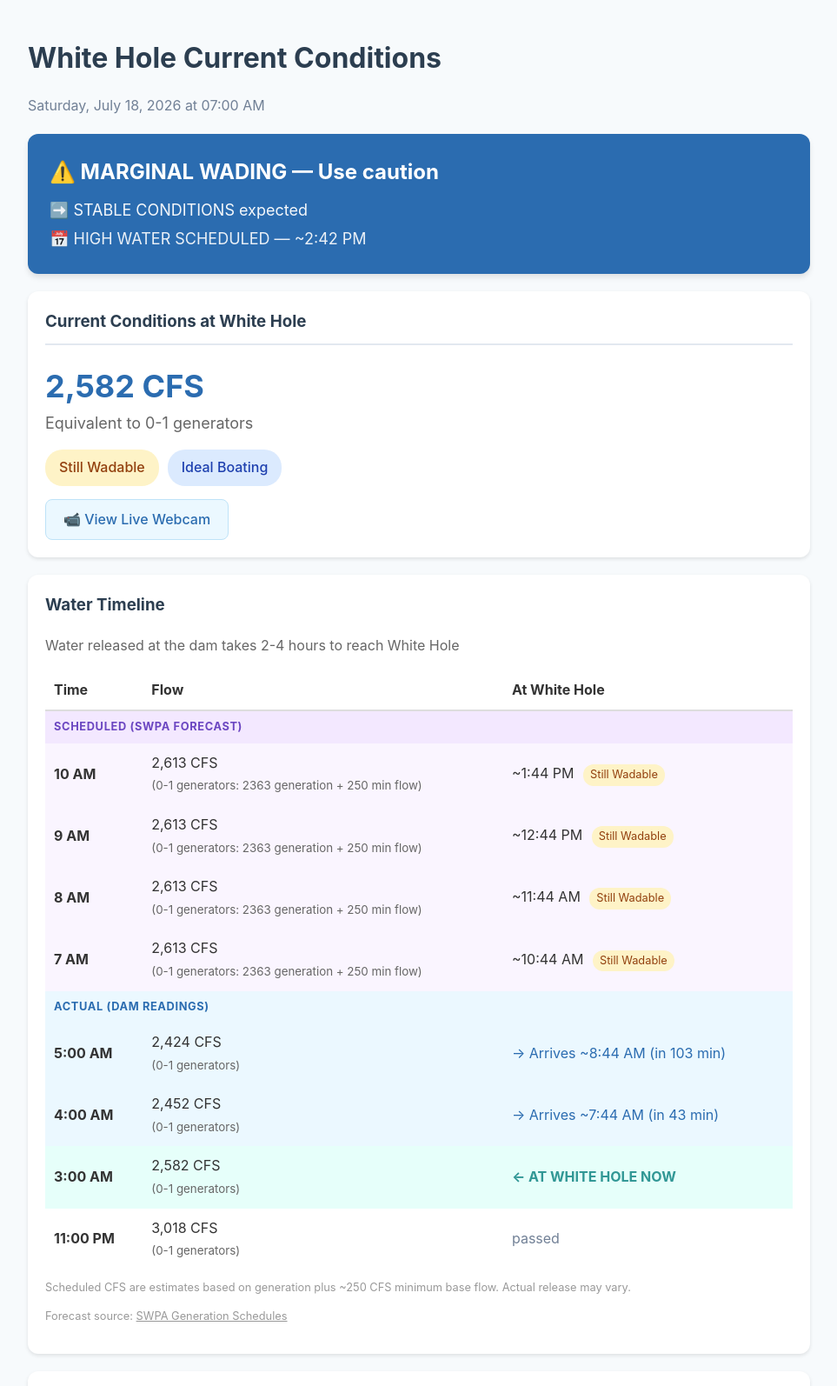
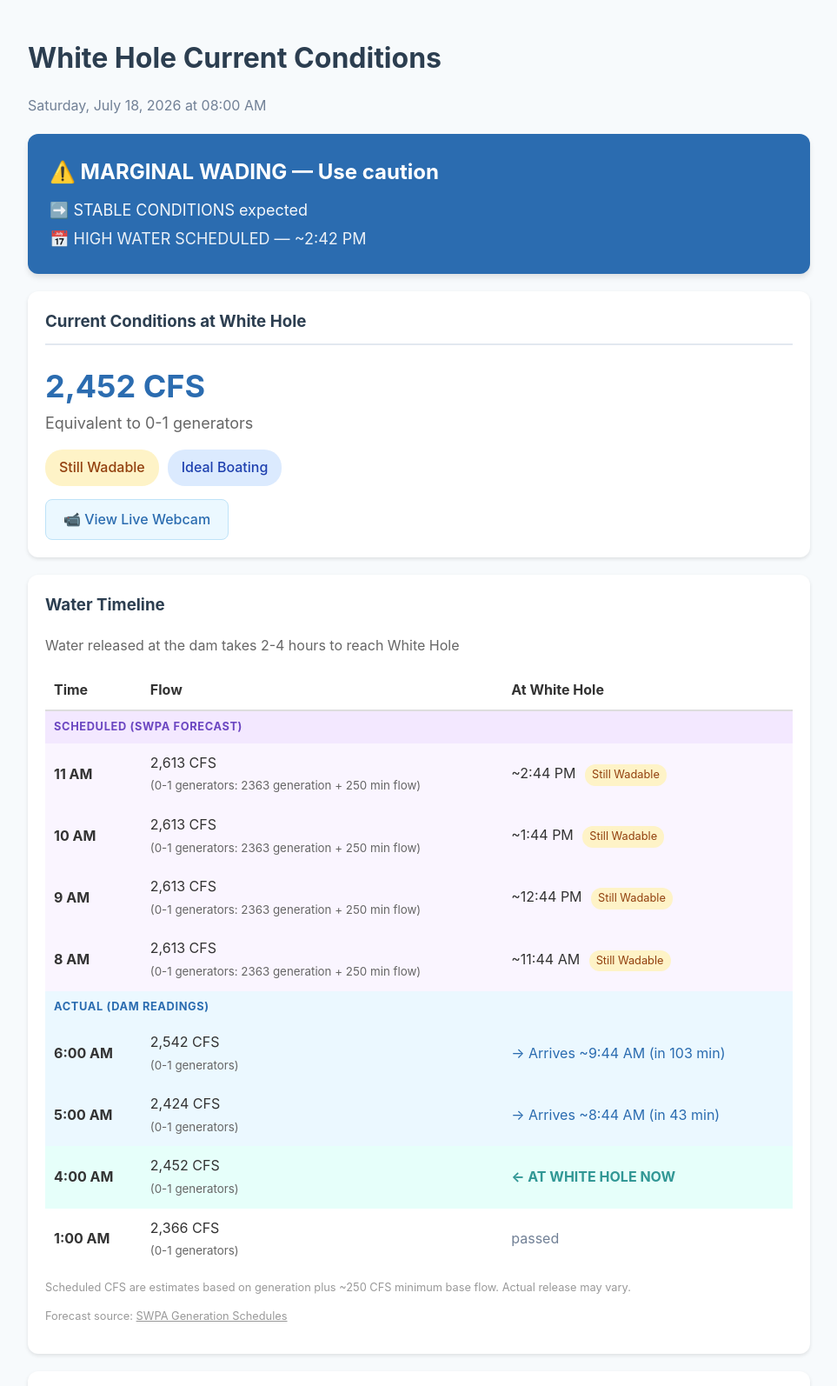
Before and after one commit to frogmoses/WhiteRiverData, a plain HTML site: page white_hole_conditions.html in a window 1280 px wide. Shown: the top 1594 px of the page at 87% size, without its empty margins (158-1121 px from the left). Drawn offline with Linux system fonts and the light colour scheme.

Commit message:
Update water conditions 2026-07-18 08:00

```diff
--- a/white_hole_conditions.html
+++ b/white_hole_conditions.html
@@ -3,7 +3,7 @@
 <head>
     <meta charset="UTF-8">
     <meta name="viewport" content="width=device-width, initial-scale=1.0">
-    <title>White Hole Conditions - 2026-07-18 07:00</title>
+    <title>White Hole Conditions - 2026-07-18 08:00</title>
     <style>
         body {
             font-family: -apple-system, BlinkMacSystemFont, 'Segoe UI', Roboto, sans-serif;
@@ -148,7 +148,7 @@
 </head>
 <body>
     <h1>White Hole Current Conditions</h1>
-    <p class="subtitle">Saturday, July 18, 2026 at 07:00 AM</p>
+    <p class="subtitle">Saturday, July 18, 2026 at 08:00 AM</p>
 
     <!-- HEADLINE BANNER -->
     <div class="headline-banner">
@@ -160,7 +160,7 @@
     <!-- CURRENT CONDITIONS -->
     <div class="current-conditions">
         <h3>Current Conditions at White Hole</h3>
-        <div class="flow-display">2,582 CFS</div>
+        <div class="flow-display">2,452 CFS</div>
         <div class="generator-display">Equivalent to 0-1 generators</div>
         <div class="condition-pills">
             <span class="pill wading">Still Wadable</span>
@@ -189,6 +189,14 @@
                 <tr><td colspan="3" style="padding: 8px 10px; font-size: 0.8em; font-weight: bold; color: #6b46c1; text-transform: uppercase; letter-spacing: 0.05em; background-color: #f3e8ff;">Scheduled (SWPA forecast)</td></tr>
 
                     <tr style="background-color: #faf5ff; ">
+                        <td style="padding: 10px; font-weight: bold;">11 AM</td>
+                        <td style="padding: 10px;">2,613 CFS<br><small style="color: #666;">(0-1 generators: 2363 generation + 250 min flow)</small></td>
+                        <td style="padding: 10px;">~2:44 PM
+                            <span style="display: inline-block; margin-left: 6px; padding: 2px 8px; border-radius: 12px; font-size: 0.8em; background-color: #fef3c7; color: #92400e;">Still Wadable</span>
+                        </td>
+                    </tr>
+
+                    <tr style="background-color: #faf5ff; ">
                         <td style="padding: 10px; font-weight: bold;">10 AM</td>
                         <td style="padding: 10px;">2,613 CFS<br><small style="color: #666;">(0-1 generators: 2363 generation + 250 min flow)</small></td>
                         <td style="padding: 10px;">~1:44 PM
@@ -212,39 +220,31 @@
                         </td>
                     </tr>
 
-                    <tr style="background-color: #faf5ff; ">
-                        <td style="padding: 10px; font-weight: bold;">7 AM</td>
-                        <td style="padding: 10px;">2,613 CFS<br><small style="color: #666;">(0-1 generators: 2363 generation + 250 min flow)</small></td>
-                        <td style="padding: 10px;">~10:44 AM
-                            <span style="display: inline-block; margin-left: 6px; padding: 2px 8px; border-radius: 12px; font-size: 0.8em; background-color: #fef3c7; color: #92400e;">Still Wadable</span>
-                        </td>
-                    </tr>
-
 
 
                 <tr><td colspan="3" style="padding: 8px 10px; font-size: 0.8em; font-weight: bold; color: #2b6cb0; text-transform: uppercase; letter-spacing: 0.05em; background-color: #ebf8ff;">Actual (dam readings)</td></tr>
 
                     <tr style="background-color: #ebf8ff;">
-                        <td style="padding: 10px; font-weight: bold;">5:00 AM</td>
-                        <td style="padding: 10px;">2,424 CFS<br><small style="color: #666;">(0-1 generators)</small></td>
-                        <td style="padding: 10px;"><span style="color: #2b6cb0;">→ Arrives ~8:44 AM (in 103 min)</span></td>
+                        <td style="padding: 10px; font-weight: bold;">6:00 AM</td>
+                        <td style="padding: 10px;">2,542 CFS<br><small style="color: #666;">(0-1 generators)</small></td>
+                        <td style="padding: 10px;"><span style="color: #2b6cb0;">→ Arrives ~9:44 AM (in 103 min)</span></td>
                     </tr>
 
                     <tr style="background-color: #ebf8ff;">
-                        <td style="padding: 10px; font-weight: bold;">4:00 AM</td>
-                        <td style="padding: 10px;">2,452 CFS<br><small style="color: #666;">(0-1 generators)</small></td>
-                        <td style="padding: 10px;"><span style="color: #2b6cb0;">→ Arrives ~7:44 AM (in 43 min)</span></td>
+                        <td style="padding: 10px; font-weight: bold;">5:00 AM</td>
+                        <td style="padding: 10px;">2,424 CFS<br><small style="color: #666;">(0-1 generators)</small></td>
+                        <td style="padding: 10px;"><span style="color: #2b6cb0;">→ Arrives ~8:44 AM (in 43 min)</span></td>
                     </tr>
 
                     <tr style="background-color: #e6fffa;">
-                        <td style="padding: 10px; font-weight: bold;">3:00 AM</td>
-                        <td style="padding: 10px;">2,582 CFS<br><small style="color: #666;">(0-1 generators)</small></td>
+                        <td style="padding: 10px; font-weight: bold;">4:00 AM</td>
+                        <td style="padding: 10px;">2,452 CFS<br><small style="color: #666;">(0-1 generators)</small></td>
                         <td style="padding: 10px;"><span style="color: #319795; font-weight: bold;">← AT WHITE HOLE NOW</span></td>
                     </tr>
 
                     <tr style="">
-                        <td style="padding: 10px; font-weight: bold;">11:00 PM</td>
-                        <td style="padding: 10px;">3,018 CFS<br><small style="color: #666;">(0-1 generators)</small></td>
+                        <td style="padding: 10px; font-weight: bold;">1:00 AM</td>
+                        <td style="padding: 10px;">2,366 CFS<br><small style="color: #666;">(0-1 generators)</small></td>
                         <td style="padding: 10px;"><span style="color: #718096;">passed</span></td>
                     </tr>
 
@@ -274,9 +274,9 @@
         </summary>
         <div style="padding: 15px;">
             <ul>
-                <li>Latest dam reading: 2,424 CFS at 2026-07-18 05:00</li>
+                <li>Latest dam reading: 2,542 CFS at 2026-07-18 06:00</li>
                 <li>Travel time to White Hole: 3.7 hours at current flow</li>
-                <li>White Hole conditions based on dam reading from: 2026-07-18 03:00</li>
+                <li>White Hole conditions based on dam reading from: 2026-07-18 04:00</li>
             </ul>
         </div>
     </details>
@@ -297,6 +297,13 @@
                         </tr>
                     </thead>
                     <tbody>
+
+                <tr style="border-bottom: 1px solid #eee;">
+                    <td style="padding: 8px;">2026-07-18 06:00</td>
+                    <td style="padding: 8px; text-align: right;">2542</td>
+                    <td style="padding: 8px; text-align: right;">0.8</td>
+                    <td style="padding: 8px; text-align: right;">3.7</td>
+                </tr>
 
                 <tr style="border-bottom: 1px solid #eee;">
                     <td style="padding: 8px;">2026-07-18 05:00</td>
@@ -354,13 +361,6 @@
                     <td style="padding: 8px; text-align: right;">2.8</td>
                 </tr>
 
-                <tr style="border-bottom: 1px solid #eee;">
-                    <td style="padding: 8px;">2026-07-17 20:00</td>
-                    <td style="padding: 8px; text-align: right;">13085</td>
-                    <td style="padding: 8px; text-align: right;">4.0</td>
-                    <td style="padding: 8px; text-align: right;">2.4</td>
-                </tr>
-
                     </tbody>
                 </table>
             </div>
@@ -368,7 +368,7 @@
 
 
     <div class="timestamp">
-        Data retrieved and processed on 2026-07-18 07:00:08
+        Data retrieved and processed on 2026-07-18 08:00:08
     </div>
 </body>
 </html>
```
Also changed, not shown: vertical_flow_chart.png.
